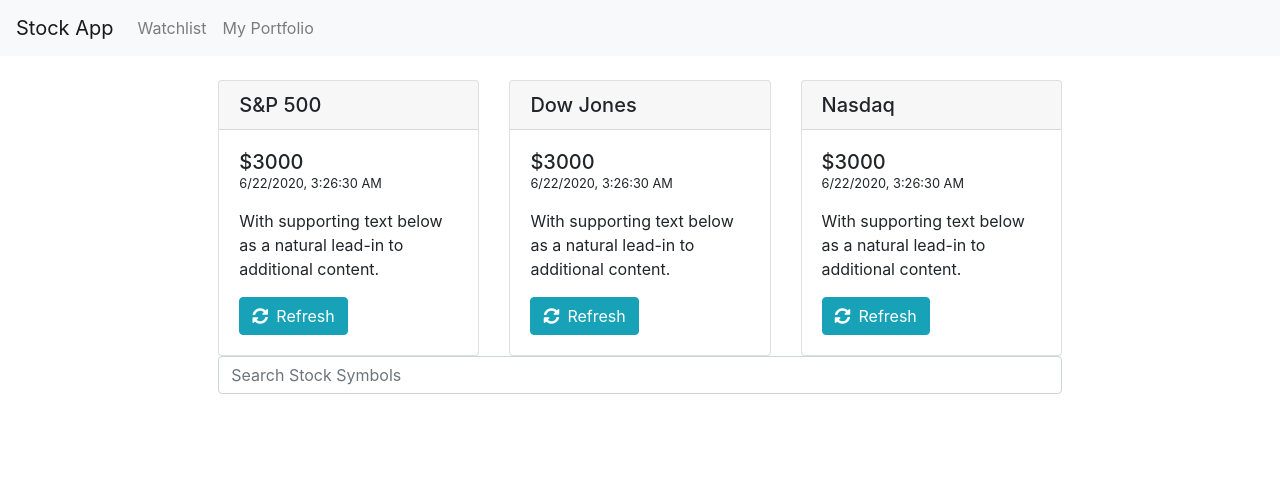
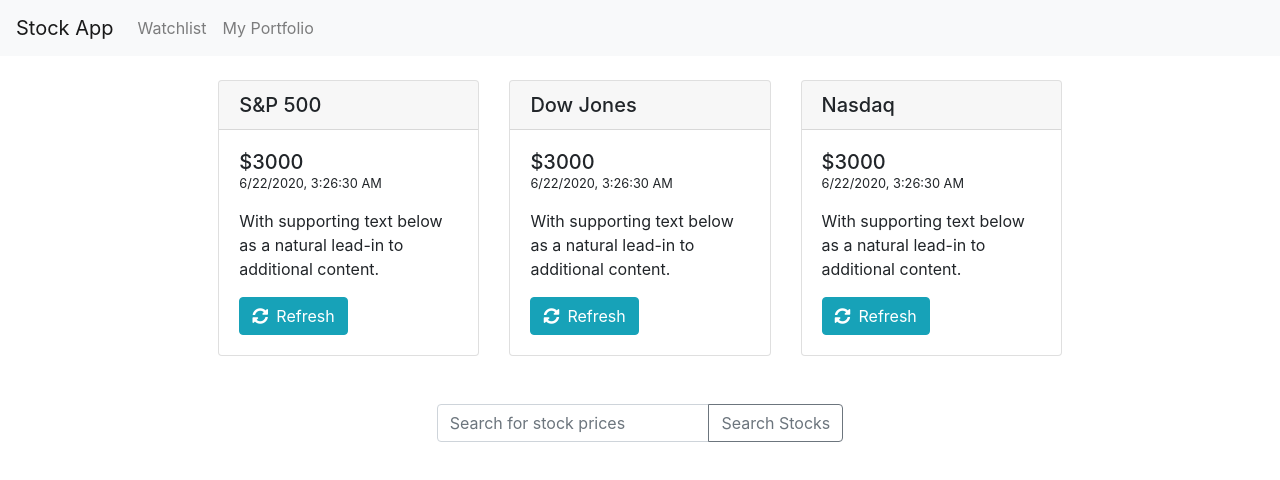
Before and after one commit to uxhawk/stock-viewer, a React (Create React App) app: page / in a window 1280 px wide. Shown: the top 480 px of the page. Built offline with nearby package versions, Linux system fonts and the light colour scheme; no server answers.

Commit message:
autofill symbols datalist works

```diff
--- a/package.json
+++ b/package.json
@@ -3,6 +3,7 @@
   "version": "0.1.0",
   "private": true,
   "dependencies": {
+    "@babel/core": "^7.10.3",
     "@testing-library/jest-dom": "^4.2.4",
     "@testing-library/react": "^9.5.0",
     "@testing-library/user-event": "^7.2.1",
--- a/src/components/DataList.js
+++ b/src/components/DataList.js
@@ -1,32 +1,11 @@
-import React, { useEffect } from 'react';
-import { useStoreContext } from '../utils/GlobalState';
-import API from '../utils/API';
-import { ADD_SYMBOLS } from '../utils/actions';
+import React from 'react';
 
-function DataList() {
-    const [state, dispatch] = useStoreContext();
-
-    const getSymbols = () => {
-        // get all symbols for stocks
-        API.getSymbols()
-            .then(results => {
-            dispatch({
-                type: ADD_SYMBOLS,
-                symbols: results.data,
-            });
-            })
-            .catch(err => console.log(err));
-        };
-
-    useEffect(() => {
-        getSymbols();
-    });
-
+function DataList(props) {
         return (
             <datalist id="availableStocks">
             {
-                state.autoFillSymbols.map((item, index) =>  {
-                return <option key={index} value={item} />
+                props.symbols.map((item, index) =>  {
+                return <option key={index} value={`${item.description} - ${item.symbol}`} data-symbol={item.symbol}/>
             })
             }
             </datalist>
--- a/src/components/MarketOverview.js
+++ b/src/components/MarketOverview.js
@@ -9,7 +9,7 @@
 
     return (
         <div>
-            <div className="row">
+            <div className="row pb-4">
             {
                 state.marketList.map((item, index) => {
                     return (
--- a/src/components/Search.js
+++ b/src/components/Search.js
@@ -1,14 +1,51 @@
-import React from 'react';
+import React, { useEffect } from 'react';
 import DataList from './DataList';
-
-
+import API from '../utils/API';
+import { useStoreContext } from '../utils/GlobalState';
+import { ADD_SYMBOLS } from '../utils/actions';
 
 const Search = () => {
+    const [state, dispatch] = useStoreContext();
+
+    const getSymbols = () => {
+        // get all symbols for stocks
+        API.getSymbols()
+            .then(results => {
+            dispatch({
+                type: ADD_SYMBOLS,
+                symbols: results.data,
+            });
+            })
+            .catch(err => console.log(err));
+
+        API.getMutualFundSymbols()
+            .then(results => {
+            dispatch({
+                type: ADD_SYMBOLS,
+                symbols: results.data,
+            });
+            })
+            .catch(err => console.log(err));
+        };
+
+    useEffect(() => {
+        getSymbols();
+    // eslint-disable-next-line react-hooks/exhaustive-deps
+    }, []);
+
     return (
-        <div>
-            <input list="availableStocks" type="text" className="form-control" id="stockSearch" placeholder="Search Stock Symbols" />
-        <DataList />
+        <div className="row mt-4">
+            <div className="col-lg-6 col-md-10 offset-lg-3 offset-md-1">
+                <div className="input-group mb-3">
+                    <input list="availableStocks" type="text" className="form-control" id="stockSearch" placeholder="Search for stock prices" />
+                    <div className="input-group-append">
+                        <button className="btn btn-outline-secondary" type="button" id="button-addon2">Search Stocks</button>
+                    </div>
+                </div>
+            <DataList symbols={state.autoFillSymbols}/>
+            </div>
         </div>
+
     );
 };
 
--- a/src/utils/GlobalState.js
+++ b/src/utils/GlobalState.js
@@ -11,7 +11,7 @@
     case ADD_SYMBOLS:
       return {
         ...state,
-        autoFillSymbols: [action.symbols, ...state.autoFillSymbols],
+        autoFillSymbols: [...action.symbols, ...state.autoFillSymbols]
       };
 
   default:
@@ -26,10 +26,7 @@
         'Dow Jones',
         'Nasdaq',
     ],
-    autoFillSymbols: [
-      'Edge',
-      'Chrome'
-    ],
+    autoFillSymbols: [],
     watchList: [],
     portfolio: [],
   });
```
Also changed, not shown: 1 other file (tests, documents, lock files or other folders).
